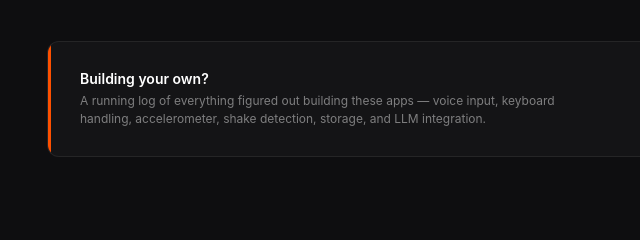
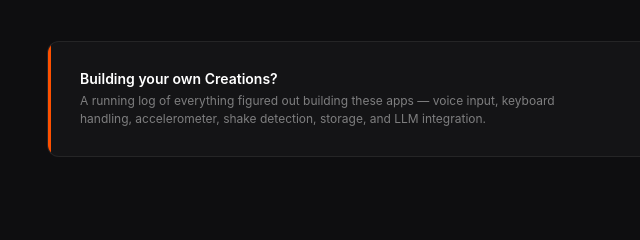
Before and after one commit to andr3w-hilton/rabbit-r1-creations-public, a website: page index.html in a window 1280 px wide. Shown: the part 2543-2783 px from the top of the page, 77-717 px from the left. Drawn offline with Linux system fonts and the light colour scheme.

Commit message:
index: update tips banner title

```diff
--- a/index.html
+++ b/index.html
@@ -811,7 +811,7 @@
 
   <div class="tips-banner">
     <div class="tips-text">
-      <h3>Building your own?</h3>
+      <h3>Building your own Creations?</h3>
       <p>A running log of everything figured out building these apps — voice input, keyboard handling, accelerometer, shake detection, storage, and LLM integration.</p>
     </div>
     <div class="tips-links">
```
